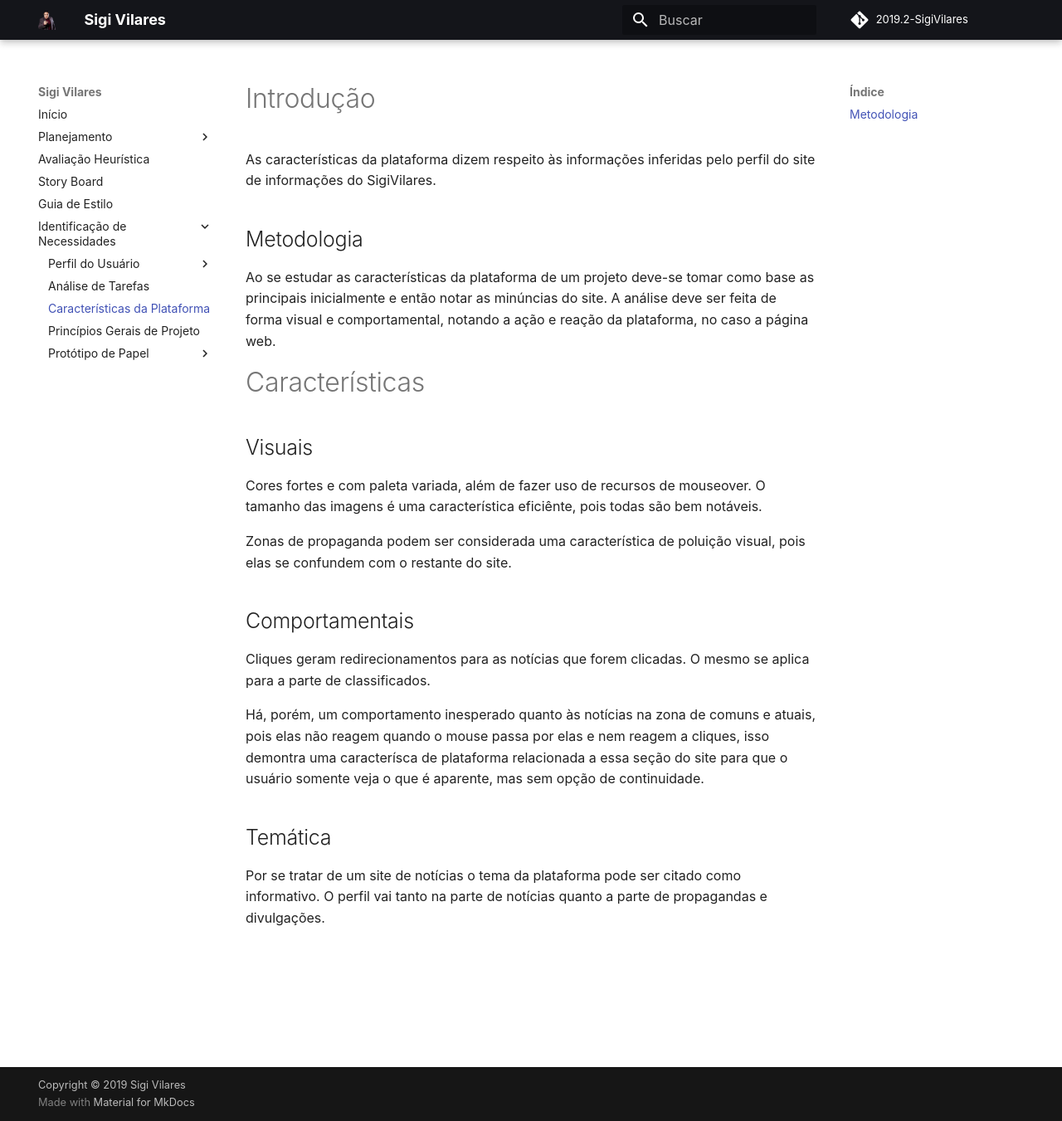
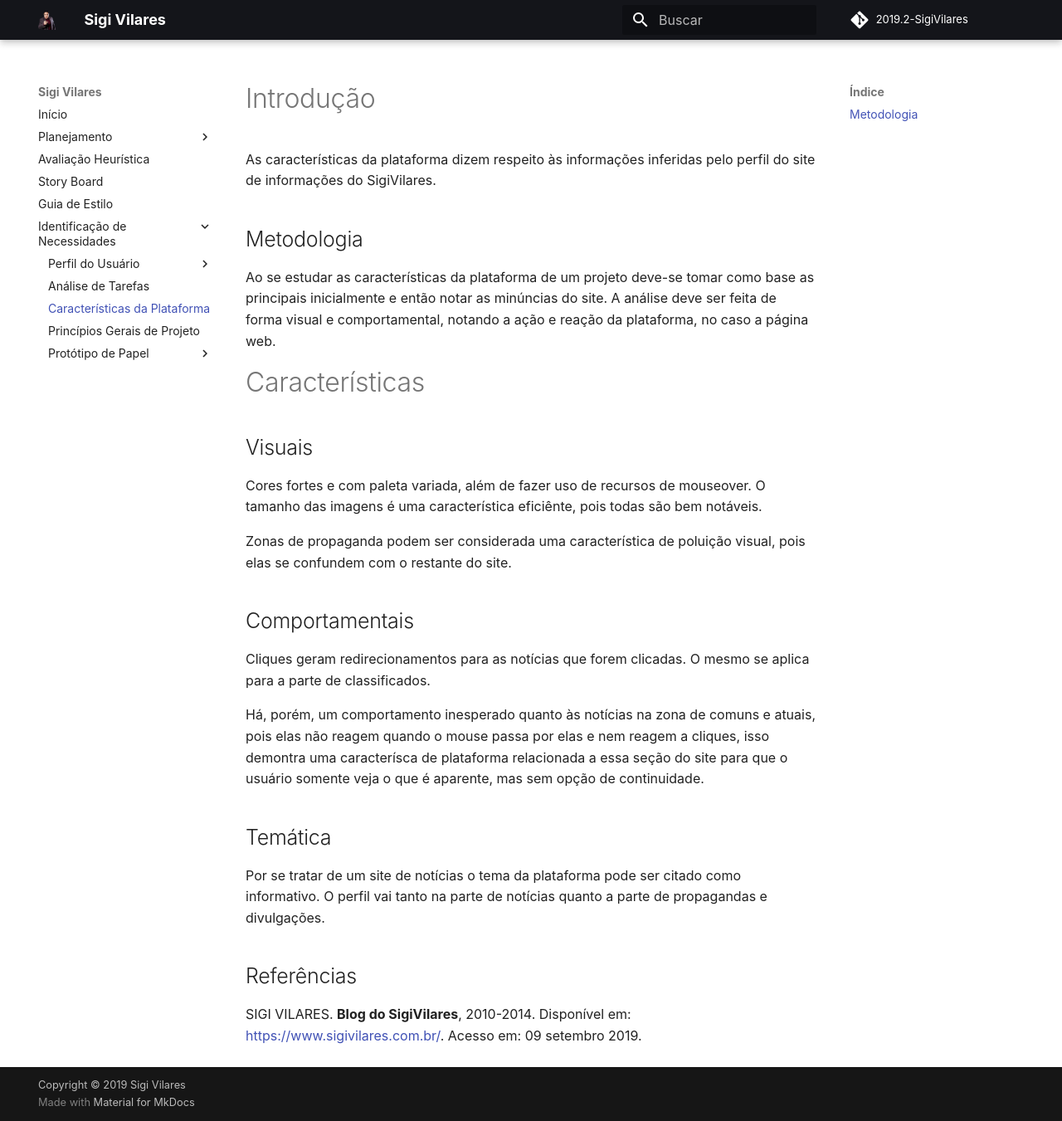
Before and after one commit to Wictorgirardi/2019.2-SigiVilares, an MkDocs documentation site: the page built from docs/identificacao_de_necessidades/CaracteristicasDaPlataforma.md, in a window 1280 px wide and 1351 px high. Shown: the whole window at 83% size. Built offline with MkDocs 1.6.1 and Material for MkDocs 9.7.7, drawn with Linux system fonts in a browser that asks for light colours; some web fonts are replaced; comment, search, counter and statistics services are not loaded.

Commit message:
adicionado referencias ao doc

```diff
--- a/docs/identificacao_de_necessidades/CaracteristicasDaPlataforma.md
+++ b/docs/identificacao_de_necessidades/CaracteristicasDaPlataforma.md
@@ -23,3 +23,7 @@ Há, porém, um comportamento inesperado quanto às notícias na zona de comuns
 ## Temática
 
 Por se tratar de um site de notícias o tema da plataforma pode ser citado como informativo. O perfil vai tanto na parte de notícias quanto a parte de propagandas e divulgações.
+
+## Referências
+
+SIGI VILARES. **Blog do SigiVilares**, 2010-2014. Disponível em: <https://www.sigivilares.com.br/>. Acesso em: 09 setembro 2019.
```
